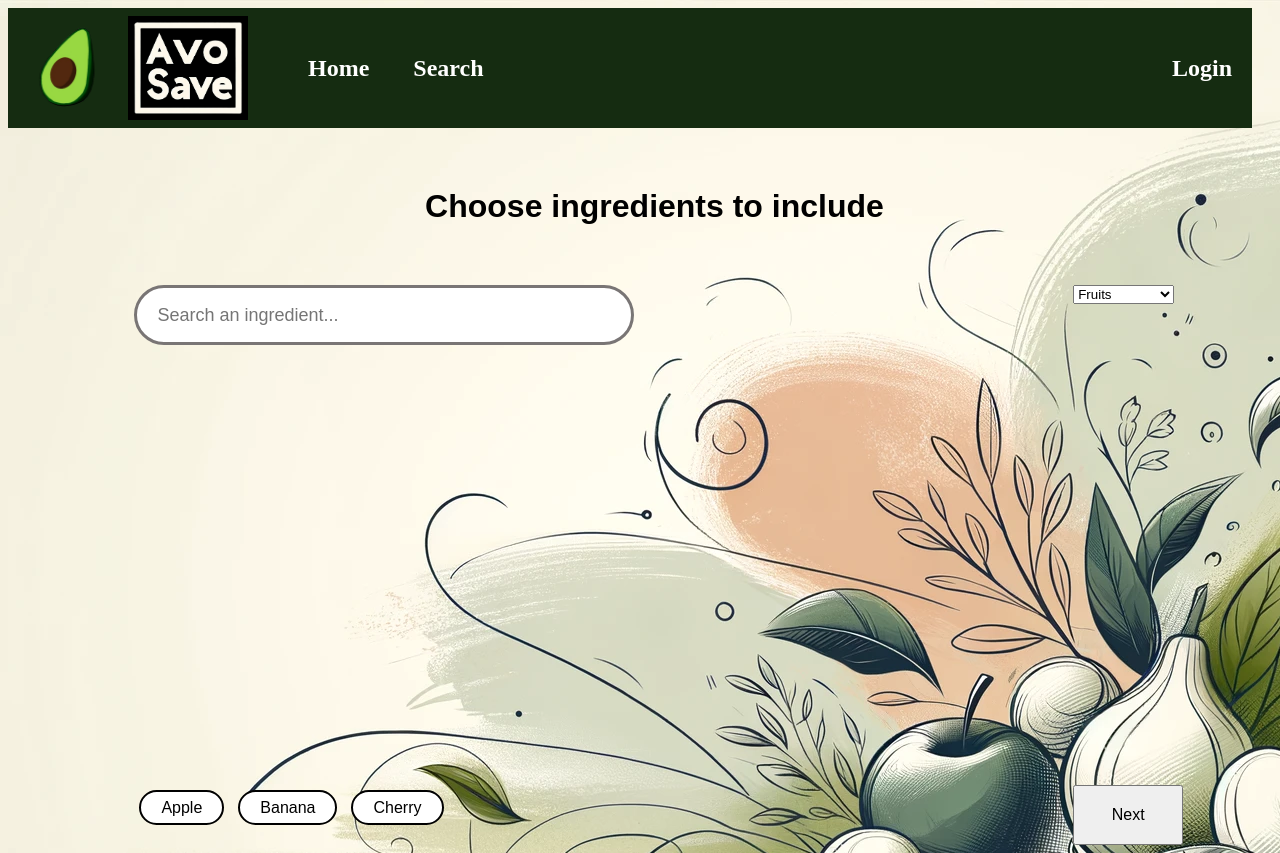
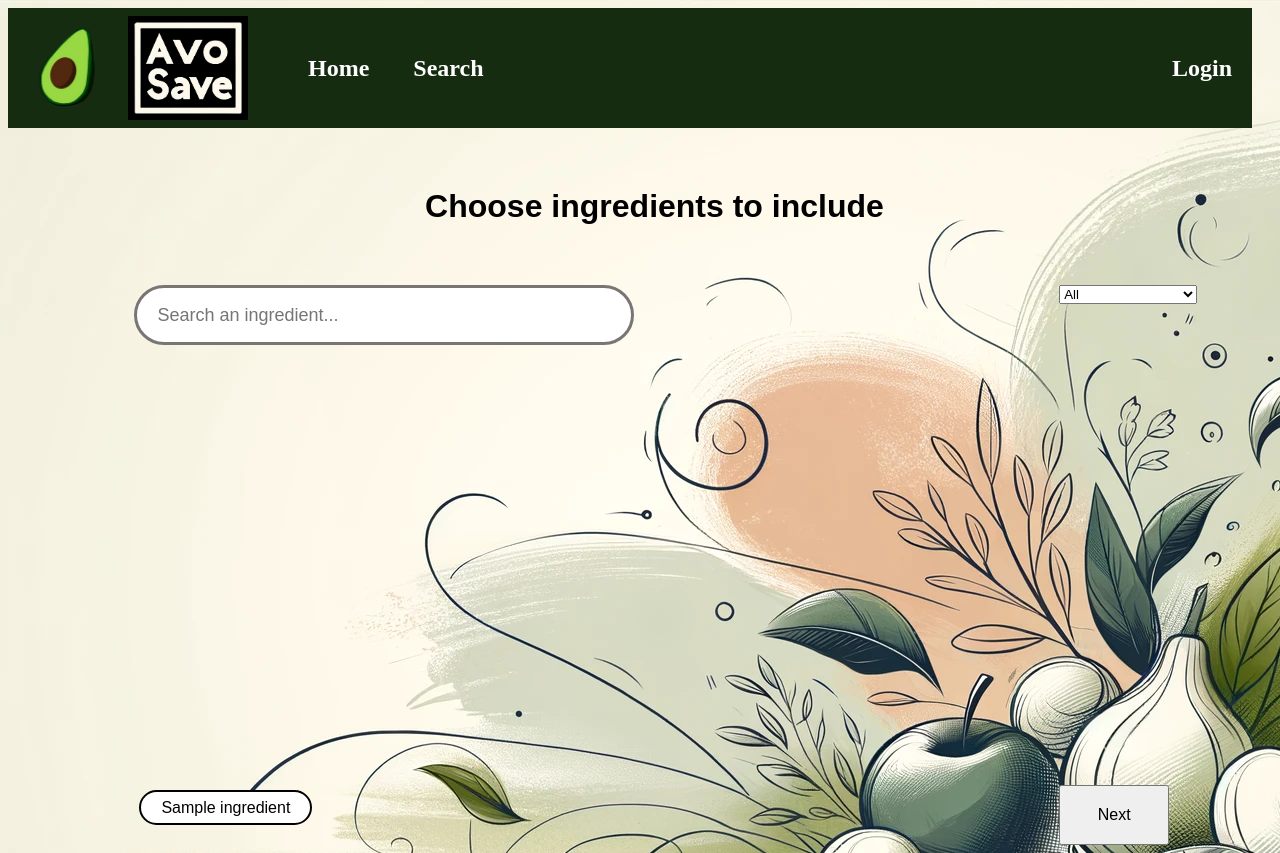
Before and after one commit to B-Vukajlovic/AvoSave-2023, a PHP site: page /IngredientPage.php in a window 1280 px wide. Run offline with PHP 8.4, Linux system fonts and the light colour scheme; tables that the repository leaves empty or names only in its code hold one stand-in row (values such as "Sample post").

Commit message:
ingredientpage working version

```diff
--- a/IngredientPage.php
+++ b/IngredientPage.php
@@ -1,25 +1,17 @@
 <?php
-/* $servername = "localhost";
-$username = "username";
-$password = "password";
+$dbname = "AvoSave";
+$dbuser = "ismailo";
+$dbpass = "ytrewq";
+$dbhost = "localhost";
 
-try {
-  $conn = new PDO("mysql:host=$servername;dbname=myDB", $username, $password);
-  // set the PDO error mode to exception
-  $conn->setAttribute(PDO::ATTR_ERRMODE, PDO::ERRMODE_EXCEPTION);
-  echo "Connected successfully";
-} catch(PDOException $e) {
-  echo "Connection failed: " . $e->getMessage();
-}*/
+try{
+    $pdo = new PDO("mysql:host =" . $dbhost . ";dbname=" . $dbname, $dbuser, $dbpass);
+} catch (PDOException $e){
+    echo "Database error occured: " . $e->getMessage();
+    exit();
+}
 
-$ingredients = [
-    'fruits' => ["Apple", "Banana", "Cherry"],
-    'vegetables' => ["Carrot", "Broccoli", "Spinach"],
-    'meatAndFish' => ["Chicken", "Beef", "Salmon"],
-];
-
-$category = $_GET['category'] ?? 'fruits';
-$response = isset($ingredients[$category]) ? $ingredients[$category] : [];
+$ingredients = $pdo->query("SELECT Name, Type FROM Ingredient");
 
 ?>
 
@@ -33,8 +25,8 @@ $response = isset($ingredients[$category]) ? $ingredients[$category] : [];
 </head>
 <body class="body">
     <div class="logoCombo">
-        <img src="/Webtechnologie-Website-2023-UvA/VIdeos/avosave_logo-removebg-preview.png" class="logo">
-        <img src="/Webtechnologie-Website-2023-UvA/VIdeos/Logo-PhotoRoom(3).png" class="logo">
+        <img src="/VIdeos/avosave_logo-removebg-preview.png" class="logo">
+        <img src="/VIdeos/Logo-PhotoRoom(3).png" class="logo">
         <nav class="navbar">
             <ul id="pageNav">
                 <li class="pageTraversal" id="home"><a href="#">Home</a></li>
@@ -52,24 +44,33 @@ $response = isset($ingredients[$category]) ? $ingredients[$category] : [];
 
     <section class="tools">
         <div class="search-bar">
-            <input type="text" placeholder="Search an ingredient..." class="input-search-bar">
+            <input type="text" id="ingredient-search" placeholder="Search an ingredient..." class="input-search-bar">
         </div>
         <div id="dropdown">
             <select id="dropdown-content">
-                <?php foreach ($ingredients as $key => $value): ?>
-                    <option value="<?php echo htmlspecialchars($key); ?>"><?php echo htmlspecialchars(ucfirst($key)); ?></option>
-                <?php endforeach; ?>
+                <option value="All">All</option>
+                <option value="Fruits">Fruits</option>
+                <option value="Vegetables">Vegetables</option>
+                <option value="Meat">Meat</option>
+                <option value="Fish and Seafood">Fish and Seafood</option>
+                <option value="Dairy and Eggs">Dairy and Eggs</option>
+                <option value="Oils and Seasoning">Oils and Seasoning</option>
+                <option value="Nuts and Seeds">Nuts and Seeds</option>
+                <option value="Grains">Grains</option>
             </select>
         </div>
 
         <div id="ingredients-container">
-            <?php foreach ($response as $ingredient): ?>
-                <button class="ingredient-button"><?php echo htmlspecialchars($ingredient); ?></button>
-            <?php endforeach; ?>
+            <?php while ($row = $ingredients->fetch()) {
+                echo "<button class='ingredient-button' data-type='{$row['Type']}'>{$row['Name']}</button>";}
+            ?>
         </div>
 
         <div>
-            <button class="next">Next</button>
+            <form id="ingredient-form" action="recipe-overview.php" method="post">
+                <input type="hidden" id="selected-ingredients" name="selectedIngredients">
+                <button type="submit" class="next">Next</button>
+            </form>
         </div>
     </section>
     <script src="ingredientpage-script.js"></script>
--- a/ingredientpage-script.js
+++ b/ingredientpage-script.js
@@ -1,28 +1,54 @@
 document.addEventListener('DOMContentLoaded', function() {
-    var dropdown = document.getElementById('category-dropdown');
-    var container = document.getElementById('ingredients-container');
+    var dropdown = document.getElementById('dropdown-content');
+    dropdown.value = "All";
+    var buttons = document.querySelectorAll('.ingredient-button');
+    var selectedIngredients = [];
+    var searchInput = document.getElementById('ingredient-search');
 
-    dropdown.addEventListener('change', function() {
-        var category = this.value;
-        updateButtons(category);
+    // Select ingredients
+    buttons.forEach(function(button) {
+        button.addEventListener('click', function() {
+            var ingredientName = this.textContent;
+
+            if (selectedIngredients.includes(ingredientName)) {
+                var index = selectedIngredients.indexOf(ingredientName);
+                selectedIngredients.splice(index, 1);
+                this.classList.remove('selected');
+            } else {
+                selectedIngredients.push(ingredientName);
+                this.classList.add('selected');
+            }
+        });
     });
 
-    function updateButtons(category) {
-        container.innerHTML = '';
+    // Dropdown menu
+    dropdown.addEventListener('change', function() {
+        var selectedType = this.value;
+        buttons.forEach(function(button) {
+            if (selectedType === 'All' || button.getAttribute('data-type') === selectedType) {
+                button.style.display = '';
+            } else {
+                button.style.display = 'none';
+            }
+        });
+    });
 
-        fetch('IngredientPage.php?category=' + category, {
-            headers: { 'X-Requested-With': 'XMLHttpRequest' }
-        })
-        .then(response => response.json())
-        .then(data => {
-            data.forEach(ingredient => {
-                var button = document.createElement('button');
-                button.textContent = ingredient;
-                container.appendChild(button);
-            });
-        })
-        .catch(error => console.error('Error:', error));
-    }
+    // Search bar
+    searchInput.addEventListener('input', function() {
+        var searchText = this.value.toLowerCase();
 
-    updateButtons(dropdown.value);
+        buttons.forEach(function(button) {
+            var ingredientName = button.textContent.toLowerCase();
+            if (ingredientName.includes(searchText)) {
+                button.style.display = '';
+            } else {
+                button.style.display = 'none';
+            }
+        });
+    });
+
+    // Send ingredients
+    document.getElementById('ingredient-form').addEventListener('submit', function(event) {
+        document.getElementById('selected-ingredients').value = JSON.stringify(selectedIngredients);
+    });
 });
--- a/ingredientpage-style.css
+++ b/ingredientpage-style.css
@@ -9,7 +9,6 @@
 .search-bar {
     width: 450px;
     height: 100px;
-
 }
 
 .input-search-bar {
@@ -38,11 +37,17 @@
     background-color: white;
 }
 
+.ingredient-button:hover {
+    background-color: #6ed472;
+}
 
-.label-available:hover {background-color: greenyellow;}
+.ingredient-button.selected {
+    background-color: #4CAF50;
+}
 
-.label-available.active {background-color: var(--high-light);}
-
+.ingredient-button[style="display: none;"] {
+    display: none;
+}
 
 .ingredients-container{
     display: grid;
@@ -116,7 +121,7 @@
 }
 
 .body{
-    background-image: url(/Webtechnologie-Website-2023-UvA/VIdeos/background\(ingredients\).webp);
+    background-image: url(/VIdeos/background\(ingredients\).webp);
 }
 
 .logoCombo {
```
